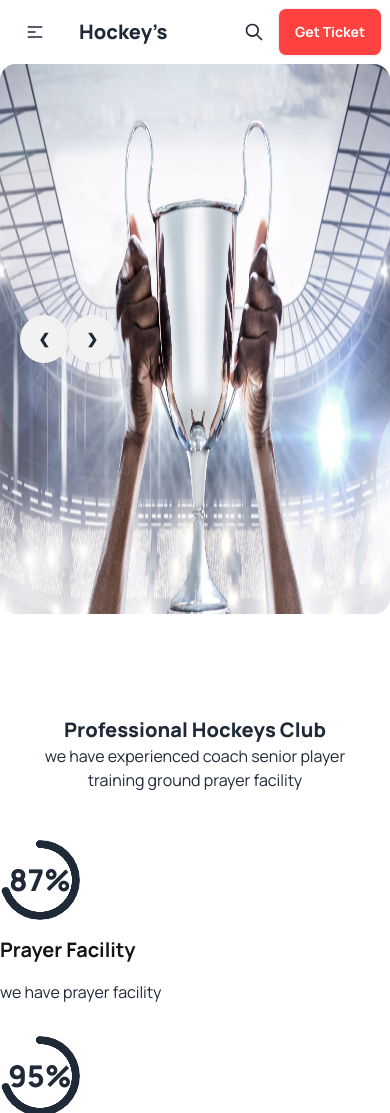
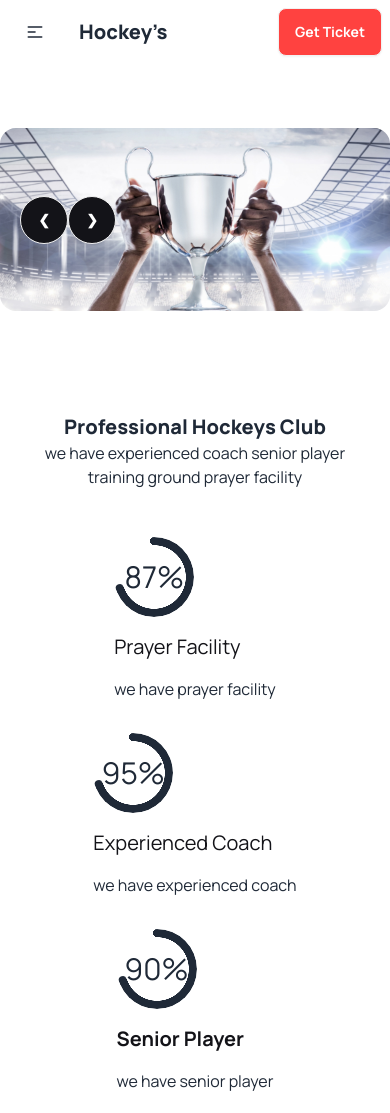
Before and after one commit to tanjim1464/hockey-assignment, a plain HTML site: page index.html in a window 390 px wide. Shown: the top 1113 px of the page. Drawn offline with nearby package versions, Linux system fonts and the light colour scheme.

Commit message:
hockey-assignment

```diff
--- a/index.html
+++ b/index.html
@@ -21,14 +21,19 @@
 
 <body class="font-manrope">
 
-    <header class="container mx-auto ">
-        <div class="navbar bg-base-100">
+    <header class="container mx-auto lg:px-32">
+        <div class="navbar mb-16 bg-base-100">
             <div class="navbar-start">
                 <div class="dropdown">
                     <div tabindex="0" role="button" class="btn btn-ghost lg:hidden">
-                  <svg xmlns="http://www.w3.org/2000/svg" class="h-5 w-5" fill="none" viewBox="0 0 24 24" stroke="currentColor"><path stroke-linecap="round" stroke-linejoin="round" stroke-width="2" d="M4 6h16M4 12h8m-8 6h16" /></svg>
+                        <svg xmlns="http://www.w3.org/2000/svg" class="h-5 w-5" fill="none" viewBox="0 0 24 24"
+                            stroke="currentColor">
+                            <path stroke-linecap="round" stroke-linejoin="round" stroke-width="2"
+                                d="M4 6h16M4 12h8m-8 6h16" />
+                        </svg>
                     </div>
-                <ul tabindex="0" class="menu menu-sm dropdown-content mt-3 z-[1] p-2 shadow bg-base-100 rounded-box w-52">
+                    <ul tabindex="0"
+                        class="menu menu-sm dropdown-content mt-3 z-[1] p-2 shadow bg-base-100 rounded-box w-52">
                         <li><a><span class="text-[#FF4240] font-semibold">Home</span></a></li>
                         <li><a>About</a></li>
                         <li><a>Pages</a></li>
@@ -46,33 +51,38 @@
                     <li><a>Blog</a></li>
                     <li><a>Contact</a></li>
                 </ul>
-
             </div>
             <div class="navbar-end">
-                <button class="btn btn-ghost btn-circle">
-                    <svg xmlns="http://www.w3.org/2000/svg" class="h-5 w-5" fill="none" viewBox="0 0 24 24" stroke="currentColor"><path stroke-linecap="round" stroke-linejoin="round" stroke-width="2" d="M21 21l-6-6m2-5a7 7 0 11-14 0 7 7 0 0114 0z" /></svg>
+                <button class="btn hidden lg:flex btn-ghost btn-circle ">
+                    <svg xmlns="http://www.w3.org/2000/svg" class="h-5 w-5" fill="none" viewBox="0 0 24 24"
+                        stroke="currentColor">
+                        <path stroke-linecap="round" stroke-linejoin="round" stroke-width="2"
+                            d="M21 21l-6-6m2-5a7 7 0 11-14 0 7 7 0 0114 0z" />
+                    </svg>
                 </button>
                 <a class="btn bg-[#FF4240] text-white">Get Ticket</a>
             </div>
         </div>
 
-        <div class="carousel w-full rounded-2xl h-[550px]">
+
+        <div class="carousel w-full rounded-2xl ">
             <div id="slide1" class="carousel-item relative w-full">
-                <img src="Images/1.png" class= />
+                <img class="bg-[#D3D3D3]" src="Images/1.png" class= />
                 <div class="absolute flex carousel-item transform -translate-y-1/2 left-5 right-5 top-1/2">
-                    <a href="#slide1" class="btn btn-circle">❮</a>
-                    <a href="#slide2" class="btn btn-circle">❯</a>
+                    <a href="#slide2" class="btn btn-circle text-[white] bg-[#131318]">❮</a>
+                    <a href="#slide2" class="btn btn-circle text-[white] bg-[#131318]">❯</a>
                 </div>
             </div>
             <div id="slide2" class="carousel-item relative w-full">
                 <img src="Images/1.png" class= />
                 <div class="absolute flex carousel-item transform -translate-y-1/2 left-5 right-5 top-1/2">
-                    <a href="#slide2" class="btn btn-circle">❮</a>
-                    <a href="#slide2" class="btn btn-circle">❯</a>
+                    <a href="#slide1" class="btn btn-circle text-[white] bg-[#131318]">❮</a>
+                    <a href="#slide1" class="btn btn-circle text-[white] bg-[#131318]">❯</a>
                 </div>
             </div>
 
         </div>
+
 
     </header>
     <main class="container mx-auto">
@@ -80,29 +90,29 @@
             <h2 class="font-extrabold text-xl lg:text-4xl text-center">Professional Hockeys Club</h2>
             <p class="text-center mb-12">we have experienced coach senior player <br> training ground prayer facility
             </p>
-            <div class="grid grid-cols-1 gap-8 lg:px-36  lg:grid-cols-4">
+            <div class="grid grid-cols-1 gap-8 place-items-center lg:px-36 lg:grid-cols-4">
                 <div>
                     <div class="radial-progress " style="--value:70;" role="progressbar"><span
-                            class="font-extrabold text-3xl">87%</span></div>
-                    <h4 class="font-semibold py-4 text-xl text-[#131318]">Prayer Facility</h4>
+                            class="lg:font-extrabold text-3xl">87%</span></div>
+                    <h4 class="lg:font-semibold py-4 text-xl text-[#131318]">Prayer Facility</h4>
                     <p>we have prayer facility</p>
                 </div>
                 <div>
                     <div class="radial-progress" style="--value:70;" role="progressbar"><span
-                            class="font-extrabold text-3xl">95%</span></div>
-                    <h4 class="font-semibold py-4 text-xl text-[#131318]">Experienced Coach</h4>
+                            class="lg:font-extrabold text-3xl">95%</span></div>
+                    <h4 class="lg:font-semibold py-4 text-xl text-[#131318]">Experienced Coach</h4>
                     <p>we have experienced coach</p>
                 </div>
                 <div>
                     <div class="radial-progress" style="--value:70;" role="progressbar"><span
-                            class="font-extrabold text-3xl">90%</span></div>
+                            class="lg:font-extrabold text-3xl">90%</span></div>
                     <h4 class="font-semibold py-4 text-xl text-[#131318]">Senior Player</h4>
                     <p>we have senior player</p>
                 </div>
                 <div>
                     <div class="radial-progress" style="--value:70;" role="progressbar"><span
-                            class="font-extrabold text-3xl">80%</span></div>
-                    <h4 class="font-semibold py-4 text-xl text-[#131318]">Training Ground</h4>
+                            class="lg:font-extrabold text-3xl">80%</span></div>
+                    <h4 class="lg:font-semibold py-4 text-xl text-[#131318]">Training Ground</h4>
                     <p>we have training ground</p>
                 </div>
             </div>
@@ -117,7 +127,8 @@
                     <div class="hero-content text-neutral-content">
                         <div class="max-w-md">
                             <h1 class="mb-5 text-3xl font-extrabold">Junior Program</h1>
-                        <p class="mb-5">we have junior program.where junior player can practice and develop their skill and at future they become a good player</p>
+                            <p class="mb-5">we have junior program.where junior player can practice and develop their
+                                skill and at future they become a good player</p>
                             <button class="btn bg-[#FF4240] text-[#FFFFFF]">Register Now!</button>
                         </div>
                     </div>
@@ -127,19 +138,21 @@
                     <div class="hero-content  text-neutral-content">
                         <div class="max-w-md">
                             <h1 class="mb-5 text-3xl font-extrabold">Teenager Program</h1>
-                        <p class="mb-5">we have Teenager program.where Teenager player can practice and develop their skill and at future they become a good player</p>
+                            <p class="mb-5">we have Teenager program.where Teenager player can practice and develop
+                                their skill and at future they become a good player</p>
                             <button class="btn bg-[#FF4240] text-[#FFFFFF]">Register Now!</button>
                         </div>
                     </div>
                 </div>
             </div>
-              <div class="grid grid-cols-1 items-center px-20">
-                <div class="hero lg:w-[1170px] lg:h-[450px]  " style ="background-image: url(Images/4.png);">
+            <div class="grid grid-cols-1 items-center lg:px-20">
+                <div class="hero lg:w-[1170px] lg:h-[450px]  " style="background-image: url(Images/4.png);">
                     <div class="hero-overlay bg-opacity-60"></div>
                     <div class="hero-content  text-neutral-content">
                         <div class="max-w-md">
                             <h1 class="mb-5 text-3xl font-extrabold">Professional Program</h1>
-                        <p class="mb-5">we have Professional program.where you can practice and and set your Career as a Professional </p>
+                            <p class="mb-5">we have Professional program.where you can practice and and set your Career
+                                as a Professional </p>
                             <button class="btn bg-[#FF4240] text-[#FFFFFF]">Register Now!</button>
                         </div>
                     </div>
@@ -149,7 +162,7 @@
 
 
         </section>
-        <section class=" space-y-6">
+        <section class="my-24 space-y-8 ">
             <h2 class="font-semibold text-4xl text-center">Our New Products</h2>
             <p class="text-center ">meet our new Products</p>
             <div class="grid grid-cols-1 place-items-center lg:grid-cols-2  gap-10">
```
Lines whose indentation alone changed are shown as unchanged.
